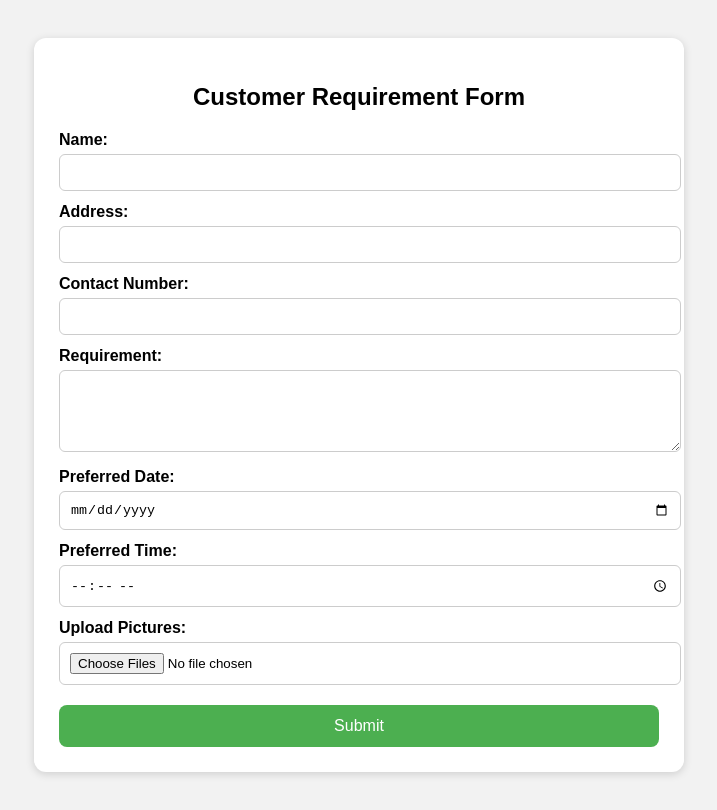
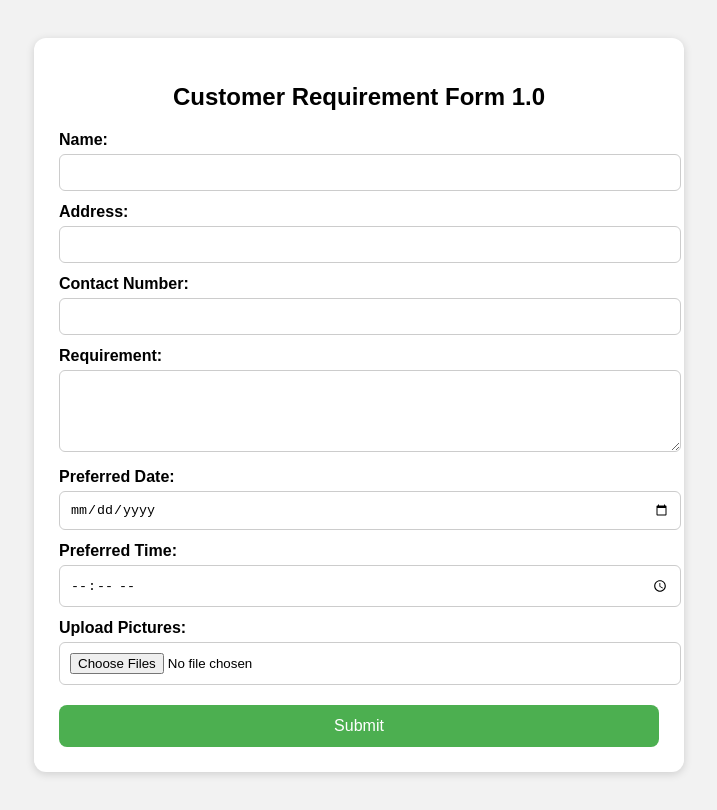
Before and after one commit to tukanggo/csform, a plain HTML site: page index.html in a window 1280 px wide. Shown: the whole page, without its empty margins (281-998 px from the left). Drawn offline with Linux system fonts and the light colour scheme.

Commit message:
Update index.html

```diff
--- a/index.html
+++ b/index.html
@@ -16,7 +16,7 @@
 </head>
 <body>
   <div class="container">
-    <h2>Customer Requirement Form</h2>
+    <h2>Customer Requirement Form 1.0</h2>
 
     <label>Name:</label>
     <input type="text" name="name">
```
